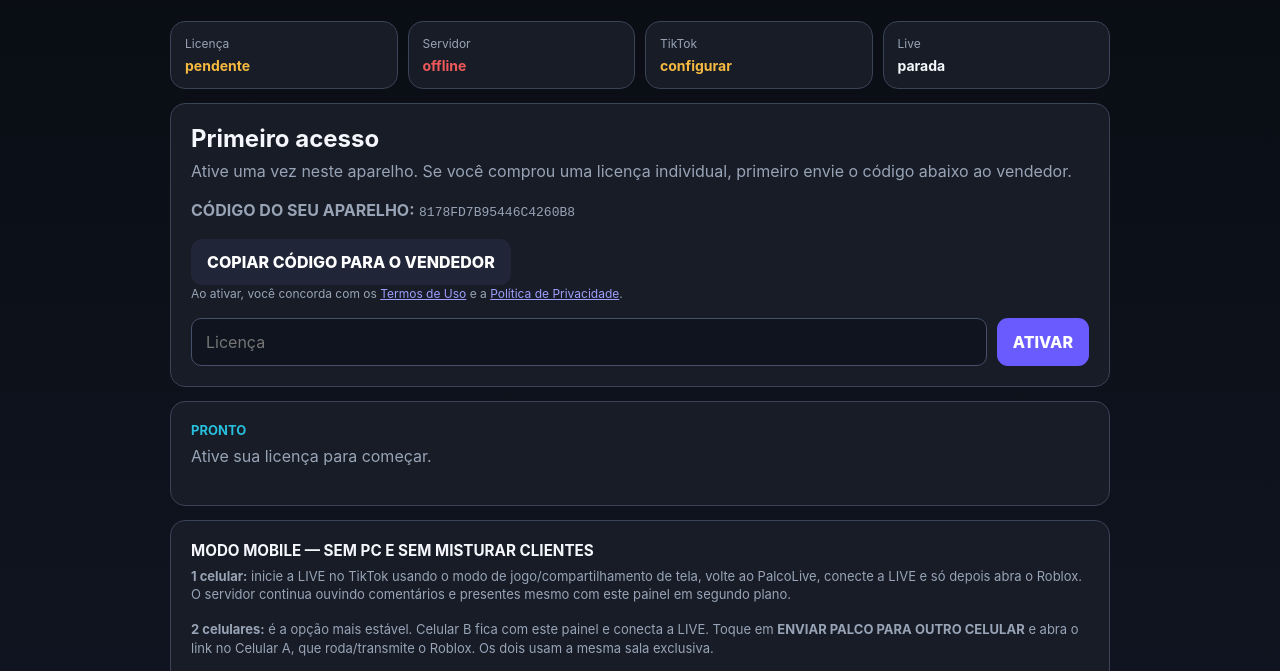
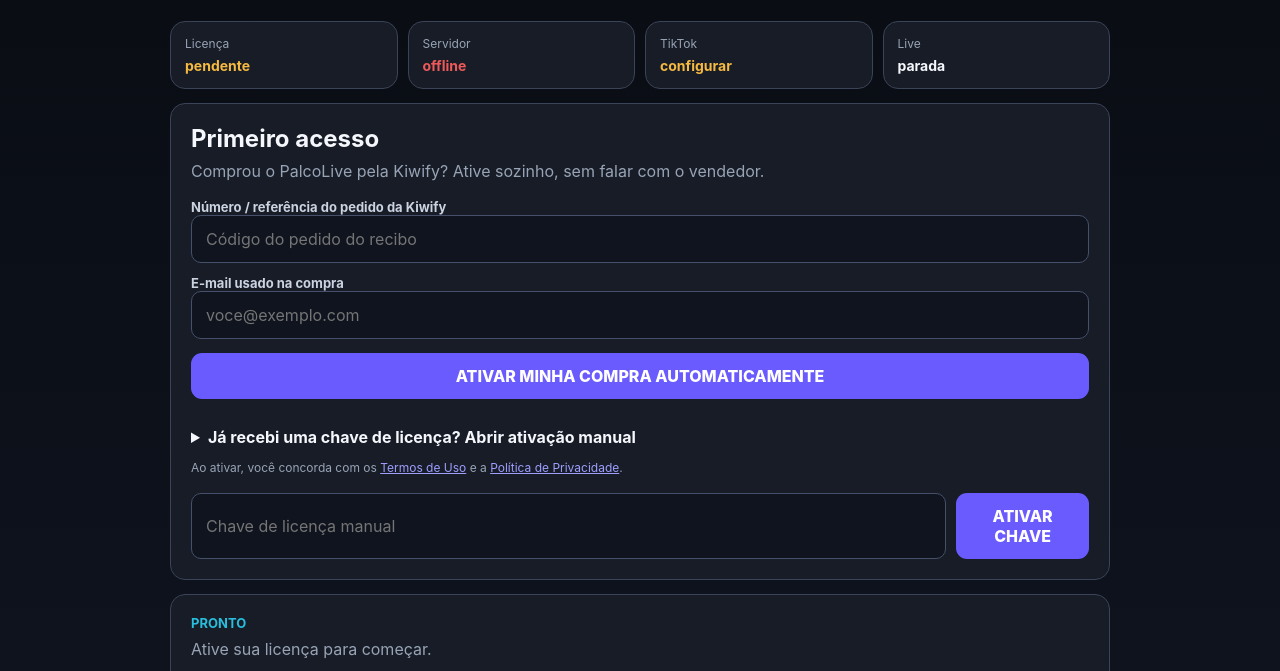
Before and after one commit to kauan297/site, a website: page public/index.html in a window 1280 px wide. Shown: the part 120-791 px from the top of the page. Drawn offline with Linux system fonts and the light colour scheme; no server answers.

Commit message:
Add automated Kiwify order activation form to buyer panel

```diff
--- a/public/index.html
+++ b/public/index.html
@@ -30,13 +30,24 @@
 
     <section class="card" id="activationCard">
       <h2>Primeiro acesso</h2>
-      <p>Ative uma vez neste aparelho. Se você comprou uma licença individual, primeiro envie o código abaixo ao vendedor.</p>
-      <p><b>CÓDIGO DO SEU APARELHO:</b> <code id="deviceCode">CARREGANDO...</code></p>
-      <button type="button" id="copyDeviceBtn" class="secondary">COPIAR CÓDIGO PARA O VENDEDOR</button>
+      <div id="kiwifyActivation">
+        <p>Comprou o PalcoLive pela Kiwify? Ative sozinho, sem falar com o vendedor.</p>
+        <label for="kiwifyOrder">Número / referência do pedido da Kiwify</label>
+        <input id="kiwifyOrder" type="text" autocomplete="off" placeholder="Código do pedido do recibo">
+        <label for="kiwifyEmail">E-mail usado na compra</label>
+        <input id="kiwifyEmail" type="email" autocomplete="email" placeholder="voce@exemplo.com">
+        <button type="button" id="kiwifyActivateBtn" class="primary wide">ATIVAR MINHA COMPRA AUTOMATICAMENTE</button>
+        <p id="kiwifySetupStatus" class="warn" style="margin-top:10px"></p>
+      </div>
+      <details id="manualActivation">
+        <summary style="cursor:pointer;padding:12px 0"><b>Já recebi uma chave de licença? Abrir ativação manual</b></summary>
+        <p>Código do seu aparelho: <code id="deviceCode">CARREGANDO...</code></p>
+        <button type="button" id="copyDeviceBtn" class="secondary">COPIAR CÓDIGO</button>
+      </details>
       <p style="font-size:12px">Ao ativar, você concorda com os <a href="/termos" target="_blank" rel="noopener">Termos de Uso</a> e a <a href="/privacidade" target="_blank" rel="noopener">Política de Privacidade</a>.</p>
-      <div class="row">
-        <input id="licenseInput" type="password" placeholder="Licença" autocomplete="off">
-        <button id="activateBtn" class="primary">ATIVAR</button>
+      <div class="row" id="manualLicenseRow">
+        <input id="licenseInput" type="password" placeholder="Chave de licença manual" autocomplete="off">
+        <button id="activateBtn" class="primary">ATIVAR CHAVE</button>
       </div>
     </section>
 
```
